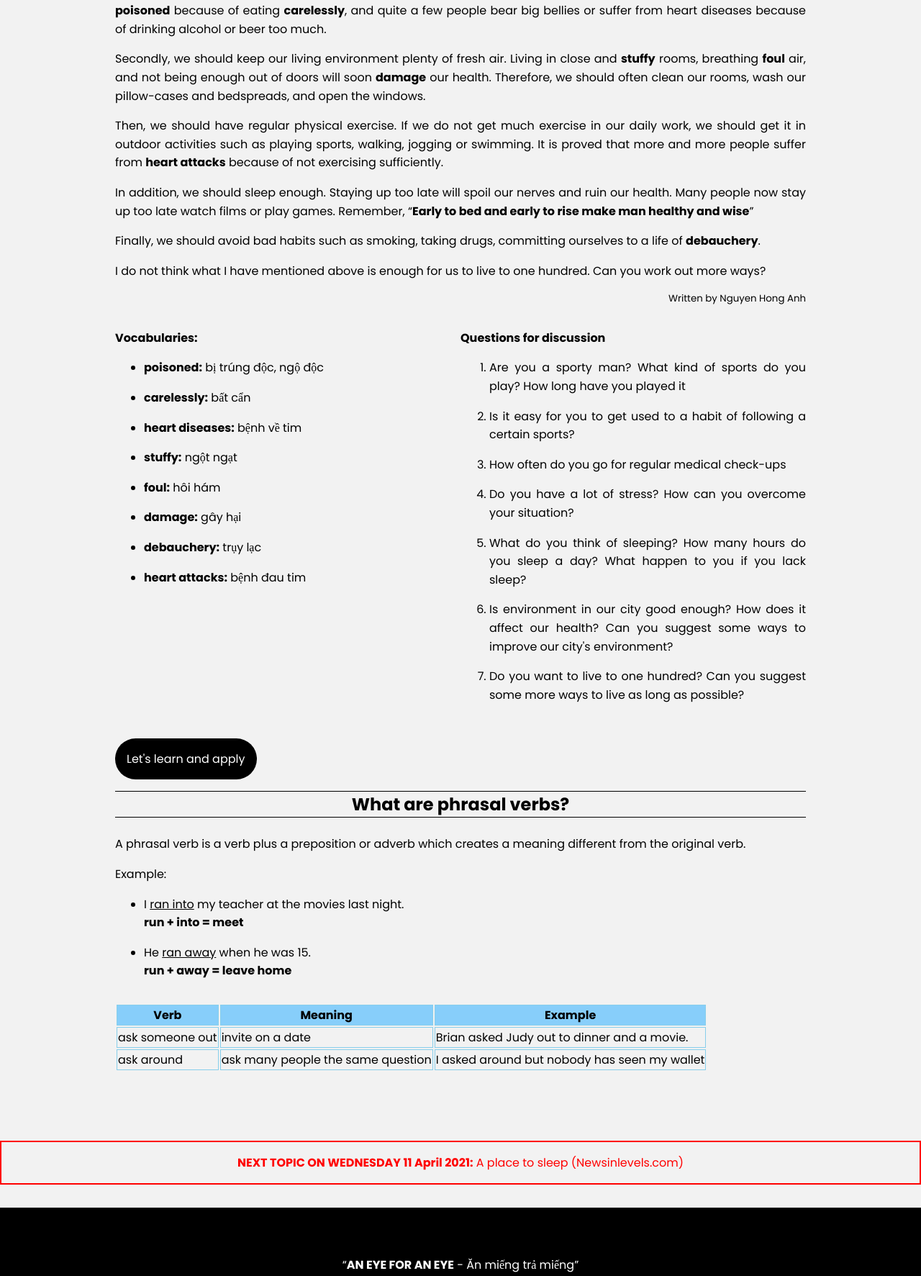
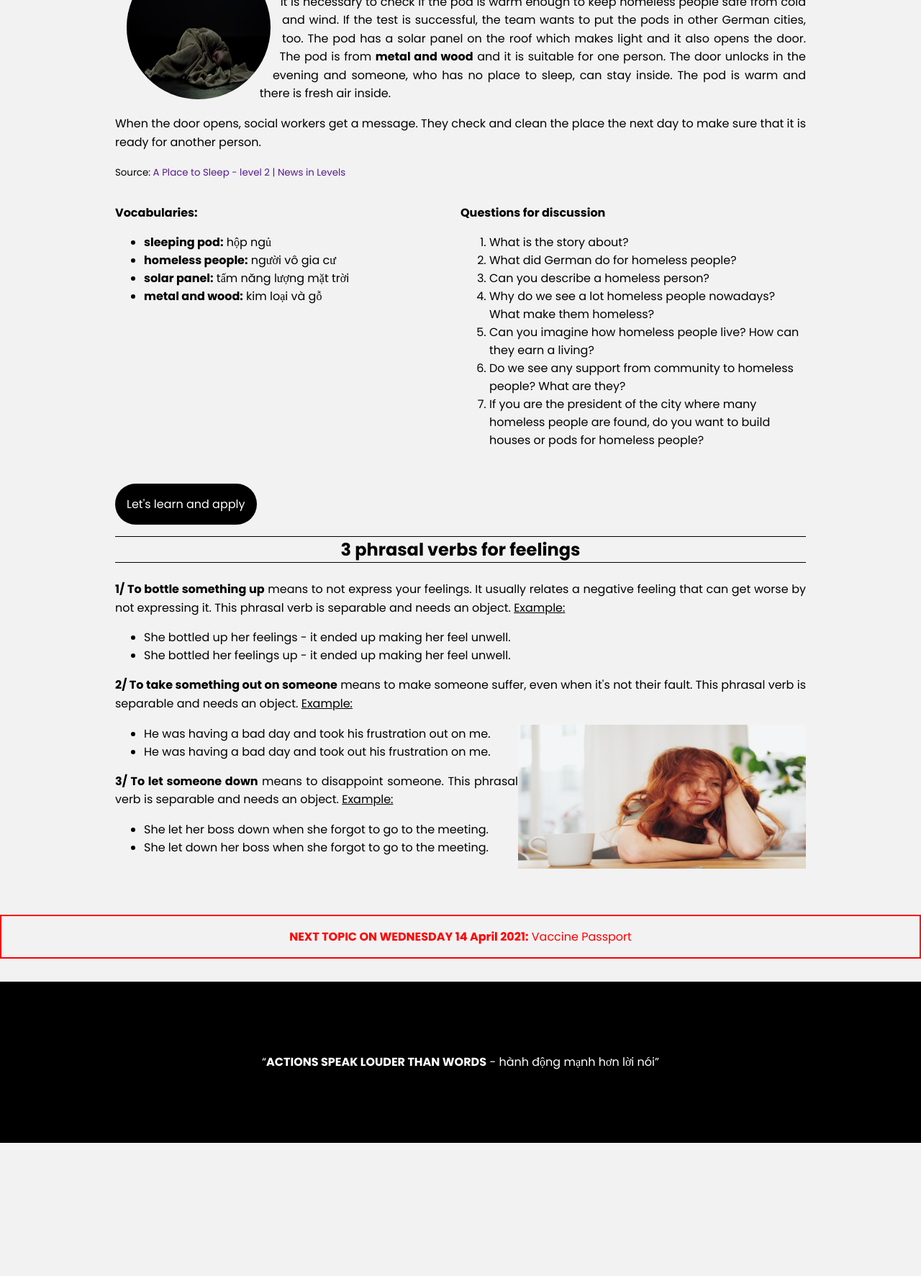
Before and after one commit to TuminhVo/English-Connect, a plain HTML site: page index.html in a window 1280 px wide. Shown: the part 727-2500 px from the top of the page at 72% size. After the commit the page ends 2315 px from the top, so only its background shows below. Drawn offline with Linux system fonts and the light colour scheme.

Commit message:
new topic

```diff
--- a/css/main.scss
+++ b/css/main.scss
@@ -135,8 +135,8 @@ main {
     }
 
     .hero-img {
-        width: 100px;
-        height: 100px;
+        width: 150px;
+        height: 150px;
         border-radius: 50%;
         float: left;
         shape-outside: circle(50%);
@@ -158,6 +158,13 @@ main {
 
     .author {
         float: right;
+    }
+}
+
+.phrasal-verbs {
+
+    img {
+        width: 100%;
     }
 }
 
@@ -186,6 +193,7 @@ th {
     background: black;
     color: white;
     margin-top: 2em;
+    padding: 2em;
 }
 
 /* Tablet Styles */
@@ -201,12 +209,19 @@ th {
 
 /* Desktop Styles */
 @media only screen and (min-width: 961px) {
+
     .container {
         padding: 0 10em;
     }
 
     header .container {
         justify-content: space-between;
+    }
+    .essay-section {
+        .hero-img {
+            width: 200px;
+            height: 200px;
+        }
     }
 
     .vocabularies, .questions {
@@ -215,5 +230,11 @@ th {
 
     .phrasal-verbs {
         width: 100%;
+        img {
+            display: inline-block;
+            float: right;
+            width: 400px;
+            height: 200px;
+        }
     }
 }
--- a/index.html
+++ b/index.html
@@ -18,14 +18,14 @@
                 </div>
                 <small>Kolor you life with English!</small>
             </div>
-            <div class="intro-statement">
-                <h1>A Rendez-vous for English learners in Nha Trang City</h1>
-            </div>
+
+            <h1 class="intro-statement">A Rendez-vous for English learners in Nha Trang City</h1>
+
             <div class="active-hours">
                 <strong>every Sunday</strong>
                 <p>Fr. 14.30.PM To 16.30 PM</p>
                 <b>For all levels</b><br>
-                <strong>Apr. 04<sup>th</sup> 2021</strong>
+                <strong>Apr. 11<sup>th</sup> 2021</strong>
             </div>
         </div>
         <div class="address">
@@ -37,60 +37,34 @@
             <section class="essay-section">
                 <a class="button">Topic for discussion</a>
 
-                <h2 class="essay-title">Ways to live to 100</h2>
+                <h2 class="essay-title">A place to sleep</h2>
 
-                <img class="hero-img" src="images/hero.jpg" alt="oldkiss">
+                <img class="hero-img" src="images/homeless.jpg" alt="oldkiss">
 
                 <p>
-                    I am sure that everyone wants to live as long as possible, but to do that is not easy at all. Thus, what should we do to be alive to one hundred?</p>
+                    A tem of people made a special <b>sleeping pod</b> for <b>homeless people</b>. They are testing it in the city of Ulm, Germany.
+                </p>
+                <p>It is necessary to check if the pod is warm enough to keep homeless people safe from cold and wind. If the test is successful, the team wants to put the pods in other German cities, too. The pod has a solar panel on the roof which makes light and it also opens the door. The pod is from <b>metal and wood</b> and it is suitable for one person. The door unlocks in the evening and someone, who has no place to sleep, can stay inside. The pod is warm and there is fresh air inside.</p>
                 <p>
-                    Firstly, we should pay attention to our ways of eating and drinking. Nowadays, it seems that people get fatter and fatter because of eating and drinking too much. They have a lot of chances to eat or drink now: birthdays, weddings, graduations, holidays, and even weekends. Moreover, many people are <strong>poisoned</strong> because of eating <strong>carelessly</strong>, and quite a few people bear big bellies or suffer from heart diseases because of drinking alcohol or beer too much.
+                    When the door opens, social workers get a message. They check and clean the place the next day to make sure that it is ready for another person.
                 </p>
-                <p>
-                    Secondly, we should keep our living environment plenty of fresh air. Living in close and <strong>stuffy</strong> rooms, breathing <strong>foul</strong> air, and not being enough out of doors will soon <strong>damage</strong> our health. Therefore, we should often clean our rooms, wash our pillow-cases and bedspreads, and open the windows.
-                </p>
-                <p>
-                    Then, we should have regular physical exercise. If we do not get much exercise in our daily work, we should get it in outdoor activities such as playing sports, walking, jogging or swimming. It is proved that more and more people suffer from <strong>heart attacks</strong> because of not exercising sufficiently.
-                </p>
-                <p>
-                    In addition, we should sleep enough. Staying up too late will spoil our nerves and ruin our health. Many people now stay up too late watch films or play games. Remember, <q><strong>Early to bed and early to rise make man healthy and wise</strong></q>
-                </p>
-                <p>
-                    Finally, we should avoid bad habits such as smoking, taking drugs, committing ourselves to a life of <strong>debauchery</strong>.
-                </p>
-                <p>
-                    I do not think what I have mentioned above is enough for us to live to one hundred. Can you work out more ways?
-                </p>
-
-                <small class="author">Written by Nguyen Hong Anh</small>
+                <small>Source: <a href="">A Place to Sleep - level 2 | News in Levels</a></small>
             </section>
 
                 <section class="vocabularies">
                     <h4>Vocabularies:</h4>
                     <ul>
                         <li>
-                            <p><strong>poisoned:</strong> bị trúng độc, ngộ độc</p>
+                            <b>sleeping pod:</b> hộp ngủ
                         </li>
                         <li>
-                            <p><strong>carelessly:</strong> bất cẩn</p>
+                            <b>homeless people:</b> người vô gia cư
                         </li>
                         <li>
-                            <p><strong>heart diseases:</strong> bệnh về tim</p>
+                            <b>solar panel:</b> tấm năng lượng mặt trời
                         </li>
                         <li>
-                            <p><strong>stuffy:</strong> ngột ngạt</p>
-                        </li>
-                        <li>
-                            <p><strong>foul:</strong> hôi hám</p>
-                        </li>
-                        <li>
-                            <p><strong>damage:</strong> gây hại</p>
-                        </li>
-                        <li>
-                            <p><strong>debauchery:</strong> trụy lạc</p>
-                        </li>
-                        <li>
-                            <p><strong>heart attacks:</strong> bệnh đau tim</p>
+                            <b>metal and wood:</b> kim loại và gỗ
                         </li>
                     </ul>
                 </section>
@@ -98,25 +72,25 @@
                     <h4>Questions for discussion</h4>
                     <ol>
                         <li>
-                            <p>Are you a sporty man? What kind of sports do you play? How long have you played it</p>
+                            What is the story about?
                         </li>
                         <li>
-                            <p>Is it easy for you to get used to a habit of following a certain sports?</p>
+                            What did German do for homeless people?
                         </li>
                         <li>
-                            <p>How often do you go for regular medical check-ups</p>
+                            Can you describe a homeless person?
                         </li>
                         <li>
-                            <p>Do you have a lot of stress? How can you overcome your situation?</p>
+                            Why do we see a lot homeless people nowadays? What make them homeless?
                         </li>
                         <li>
-                            <p>What do you think of sleeping? How many hours do you sleep a day? What happen to you if you lack sleep?</p>
+                            Can you imagine how homeless people live? How can they earn a living?
                         </li>
                         <li>
-                            <p>Is environment in our city good enough? How does it affect our health? Can you suggest some ways to improve our city's environment?</p>
+                            Do we see any support from community to homeless people? What are they?
                         </li>
                         <li>
-                            <p>Do you want to live to one hundred? Can you suggest some more ways to live as long as possible?</p>
+                            If you are the president of the city where many homeless people are found, do you want to build houses or pods for homeless people?
                         </li>
                     </ol>
                 </section>
@@ -127,53 +101,41 @@
 
                 <a class="button">Let's learn and apply</a>
 
-                <h2 class="apply-title">What are phrasal verbs?</h2>
+                <h2 class="apply-title">3 phrasal verbs for feelings</h2>
 
                 <p>
-                    A phrasal verb is a verb plus a preposition or adverb which creates a meaning different from the original verb.
+                    <b>1/ To bottle something up</b> means to not express your feelings. It usually relates a negative feeling that can get worse by not expressing it. This phrasal verb is separable and needs an object. <u>Example:</u>
                 </p>
-                <p>Example:</p>
-                    <ul>
-                        <li>
-                            <p>I <u>ran into</u> my teacher at the movies last night.<br>
-                            <strong>run + into = meet</strong></p>
-                        </li>
-                        <li>
-                            <p>He <u>ran away</u> when he was 15.<br>
-                            <strong>run + away = leave home</strong></p>
-                        </li>
-                    </ul>
+                <ul>
+                    <li>She bottled up her feelings - it ended up making her feel unwell.</li>
+                    <li>She bottled her feelings up - it ended up making her feel unwell.</li>
+                </ul>
 
-                <table>
-                    <thead>
-                        <tr>
-                            <th>Verb</th>
-                            <th>Meaning</th>
-                            <th>Example</th>
-                        </tr>
-                    </thead>
-                    <tbody>
-                        <tr>
-                            <td>ask someone out</td>
-                            <td>invite on a date</td>
-                            <td>Brian asked Judy out to dinner and a movie.</td>
-                        </tr>
-                        <tr>
-                            <td>ask around</td>
-                            <td>ask many people the same question</td>
-                            <td>I asked around but nobody has seen my wallet</td>
-                        </tr>
-                    </tbody>
-                </table>
+                <p>
+                    <b>2/ To take something out on someone</b> means to make someone suffer, even when it's not their fault. This phrasal verb is separable and needs an object. <u>Example:</u>
+                </p>
+                <img src="images/frustration.jpg" alt="">
+                <ul>
+                    <li>He was having a bad day and took his frustration out on me.</li>
+                    <li>He was having a bad day and took out his frustration on me.</li>
+                </ul>
+
+                <p>
+                    <b>3/ To let someone down</b> means to disappoint someone. This phrasal verb is separable and needs an object. <u>Example:</u>
+                </p>
+                <ul>
+                    <li>She let her boss down when she forgot to go to the meeting.</li>
+                    <li>She let down her boss when she forgot to go to the meeting.</li>
+                </ul>
             </section>
         </div>
     </main>
     <footer>
         <div class="next-topic">
-            <p><strong>NEXT TOPIC ON WEDNESDAY 11 April 2021:</strong> A place to sleep (Newsinlevels.com)</p>
+            <p><strong>NEXT TOPIC ON WEDNESDAY 14 April 2021:</strong> Vaccine Passport</p>
         </div>
         <div class="proverb">
-            <q><strong>AN EYE FOR AN EYE</strong> - Ăn miếng trả miếng</q>
+            <q><strong>ACTIONS SPEAK LOUDER THAN WORDS</strong> - hành động mạnh hơn lời nói</q>
         </div>
     </footer>
     <script src="js/index.js"></script>
```
Also changed, not shown: css/main.css, images/frustration.jpg (added), images/homeless.jpg (added), 1 other file.
